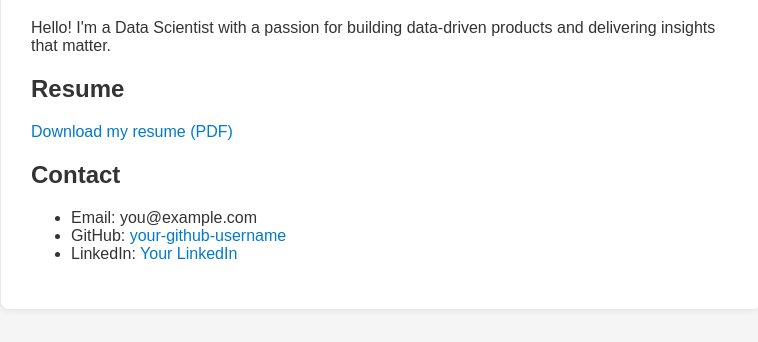
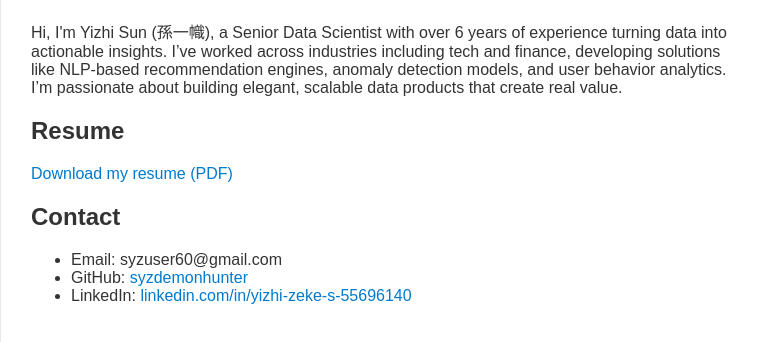
Before and after one commit to syzdemonhunter/syzdemonhunter.github.io, a plain HTML site: page index.html in a window 1280 px wide. Shown: the part 140-482 px from the top of the page, without its empty margins (259-1017 px from the left). Drawn offline with Linux system fonts and the light colour scheme.

Commit message:
Add files via upload

```diff
--- a/index.html
+++ b/index.html
@@ -3,22 +3,24 @@
 <head>
   <meta charset="UTF-8">
   <meta name="viewport" content="width=device-width, initial-scale=1">
-  <title>Your Name - Data Scientist</title>
+  <title>Yizhi Sun - Senior Data Scientist</title>
   <link rel="stylesheet" href="style.css">
 </head>
 <body>
   <div class="container">
     <h1>孫一幟 | Senior Data Scientist</h1>
-    <p>Hello! I'm a Data Scientist with a passion for building data-driven products and delivering insights that matter.</p>
+
+    <p>Hi, I'm Yizhi Sun (孫一幟), a Senior Data Scientist with over 6 years of experience turning data into actionable insights. I’ve worked across industries including tech and finance, developing solutions like NLP-based recommendation engines, anomaly detection models, and user behavior analytics. I’m passionate about building elegant, scalable data products that create real value.</p>
+
 
     <h2>Resume</h2>
     <p><a href="resume.pdf" target="_blank">Download my resume (PDF)</a></p>
 
     <h2>Contact</h2>
     <ul>
-      <li>Email: you@example.com</li>
-      <li>GitHub: <a href="https://github.com/your-github-username">your-github-username</a></li>
-      <li>LinkedIn: <a href="https://www.linkedin.com/in/your-profile">Your LinkedIn</a></li>
+      <li>Email: syzuser60@gmail.com</li>
+      <li>GitHub: <a href="https://github.com/syzdemonhunter">syzdemonhunter</a></li>
+      <li>LinkedIn: <a href="https://www.linkedin.com/in/yizhi-zeke-s-55696140/">linkedin.com/in/yizhi-zeke-s-55696140</a></li>
     </ul>
   </div>
 </body>
```
